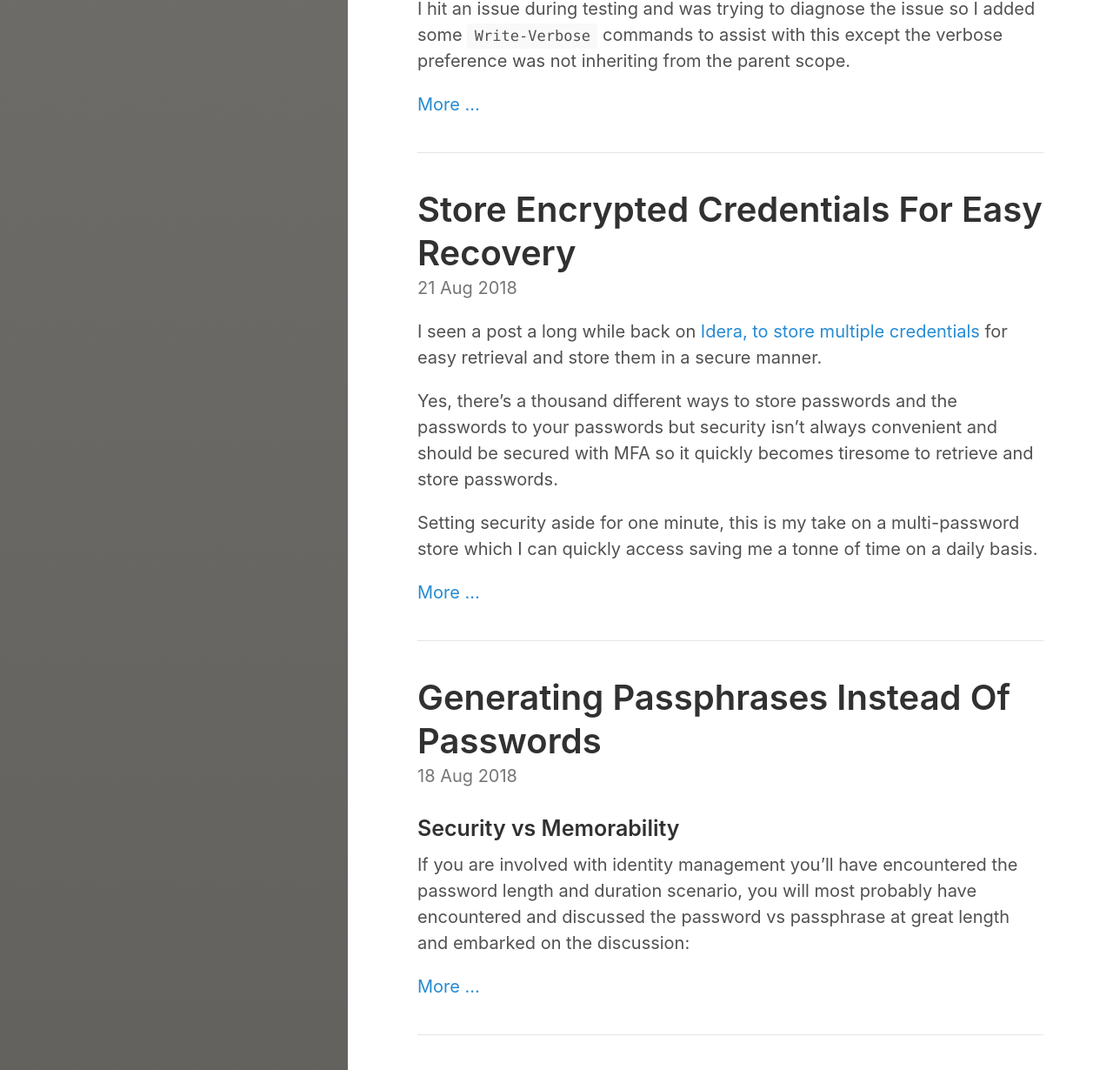
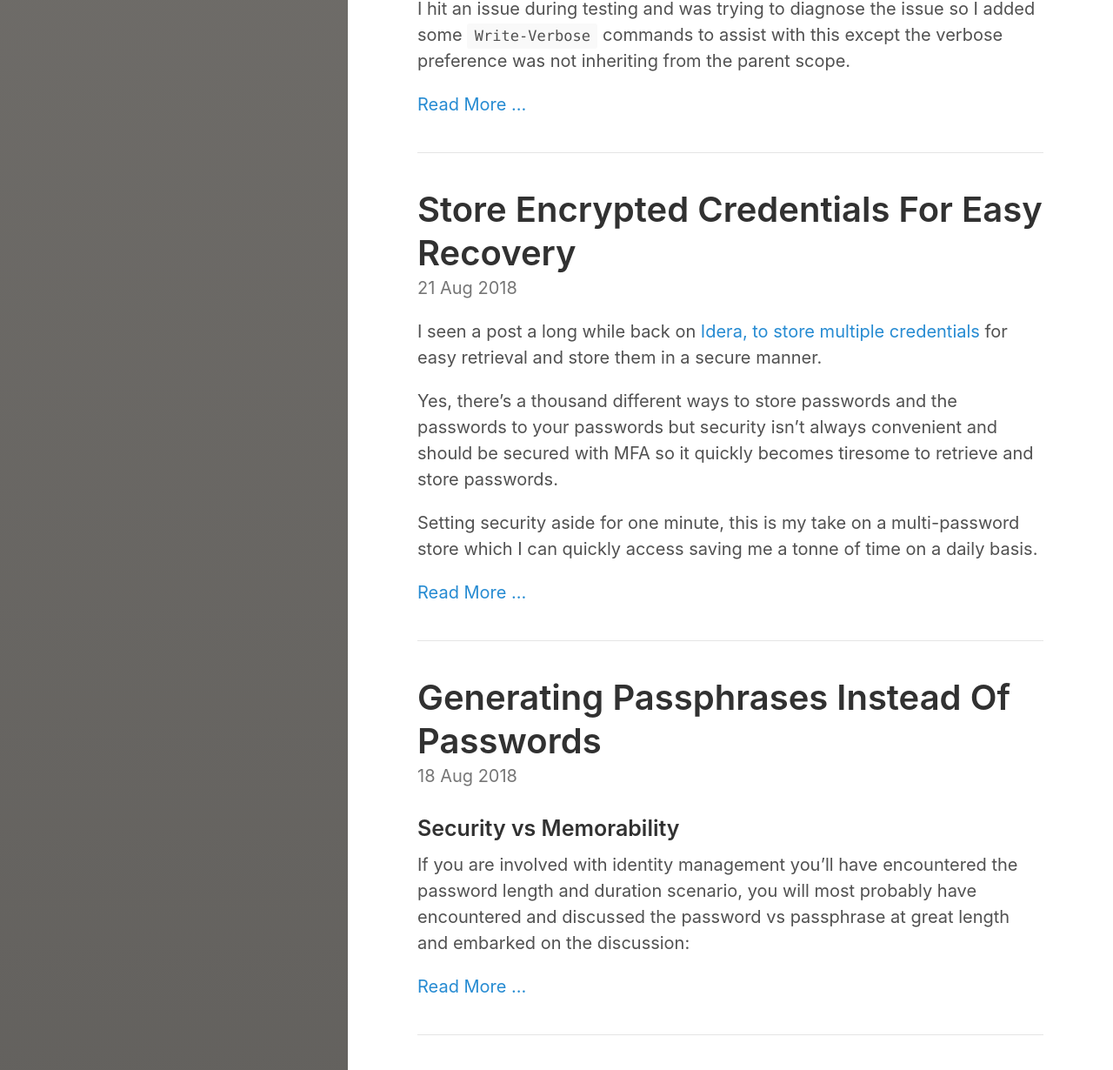
Before and after one commit to brettmillerb/brettmillerb.github.io, a Jekyll site: the page built from index.html, in a window 1280 px wide. Shown: the part 366-1596 px from the top of the page at 87% size. Built offline with Jekyll 4.4.1, drawn with Linux system fonts in a browser that asks for light colours; the list of posts is cut into pages by our own code; some of the changed text lies outside the part shown.

Commit message:
Updated index.html to use Read More... except separator instead of just More...

```diff
--- a/_layouts/index.html
+++ b/_layouts/index.html
@@ -32,7 +32,7 @@ layout: default
       {% endcapture %}
 
       {% if content_words != excerpt_words %}
-        <a href="{{ site.baseurl }}{{ post.url }}">More &hellip;</a>
+        <a href="{{ site.baseurl }}{{ post.url }}">Read More &hellip;</a>
       {% endif %}
     {% endif %}
   </article>
--- a/_posts/2018-08-22-Preference-Variable-Inheritance.md
+++ b/_posts/2018-08-22-Preference-Variable-Inheritance.md
@@ -2,7 +2,7 @@
 title: Inheriting Preference Variables into Scriptblocks
 summary: Inheriting preference variables from parent scopes
 
-excerpt_separator: <!--Read more-->
+excerpt_separator: <!--more-->
 
 tags:
     - Powershell
@@ -15,7 +15,7 @@ So I recently created a module to using Powershell sessions to invoke commands o
 ### Preference Variables not inherting from Parent Scope
 I hit an issue during testing and was trying to diagnose the issue so I added some `Write-Verbose` commands to assist with this except the verbose preference was not inheriting from the parent scope.
 
-<!--Read more-->
+<!--more-->
 
 So I've been doing powershell long enough to know that calling a function should inherit the parent scope preference variables e.g.:
 
```
